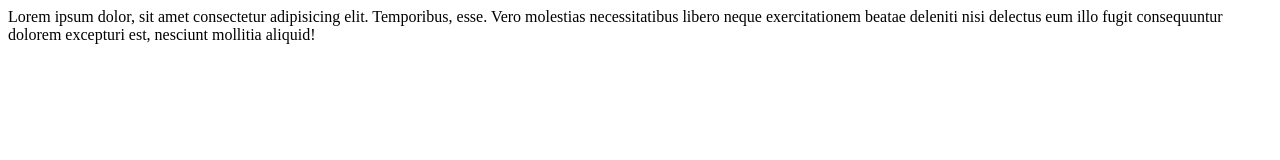
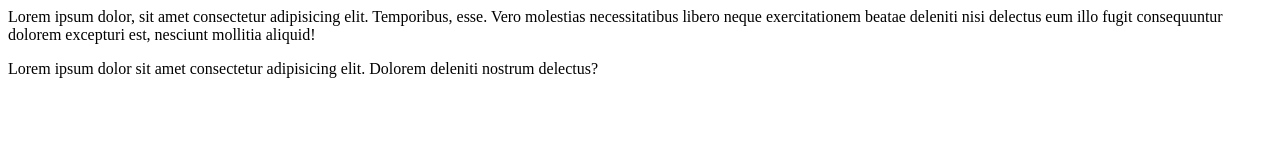
Before and after one commit to filzausman/demo, a plain HTML site: page index.html in a window 1280 px wide. Drawn offline with Linux system fonts and the light colour scheme.

Commit message:
new paragraph

```diff
--- a/index.html
+++ b/index.html
@@ -1 +1,2 @@
 <p>Lorem ipsum dolor, sit amet consectetur adipisicing elit. Temporibus, esse. Vero molestias necessitatibus libero neque exercitationem beatae deleniti nisi delectus eum illo fugit consequuntur dolorem excepturi est, nesciunt mollitia aliquid!</p>
+<p>Lorem ipsum dolor sit amet consectetur adipisicing elit. Dolorem deleniti nostrum delectus?</p>
```
